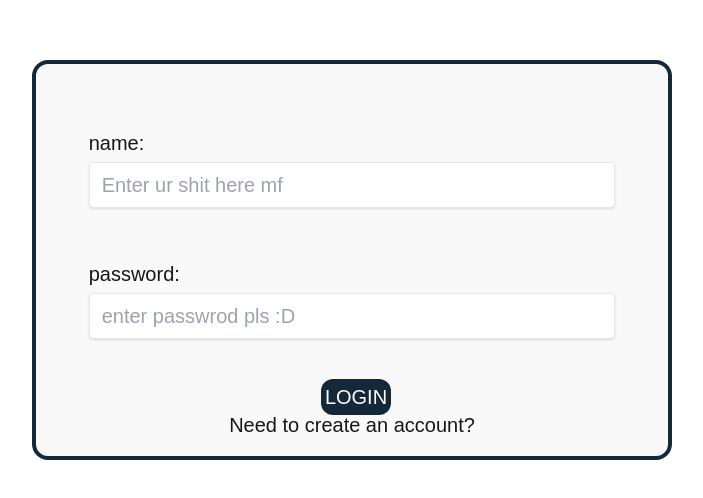
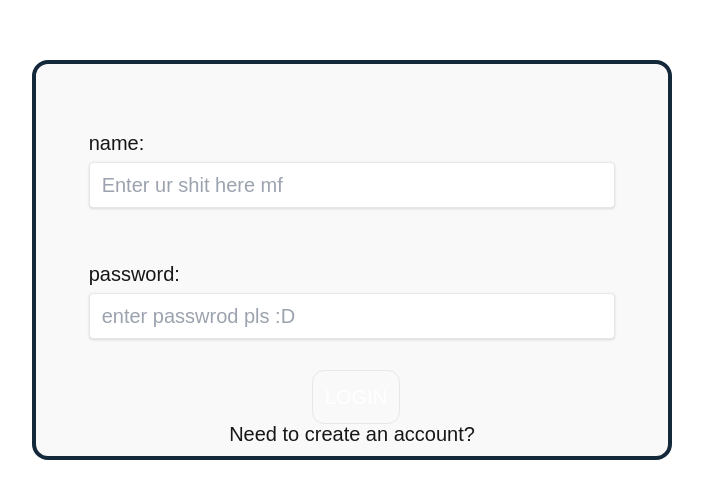
Before and after one commit to wu-jeffery/BetterVue, a Next.js app in the folder client/: page /login in a window 1280 px wide. Shown: the part 140-638 px from the top of the page, without its empty margins (288-991 px from the left). Built offline with nearby package versions, Linux system fonts and the light colour scheme.

Commit message:
worked on account stuff

```diff
--- a/client/src/pages/create_account.js
+++ b/client/src/pages/create_account.js
@@ -1,4 +1,14 @@
 import Link from "next/link";
+import React, { useState } from "react";
+
+const [email, setEmail] = useState();
+const [username, setUsername] = useState();
+const [password, setPassword] = useState();
+const [confirmPassword, setConfirmPassword] = useState();
+
+async function submit() {
+
+}
 
 export default function create_account() {
     return(
@@ -6,7 +16,7 @@ export default function create_account() {
             <div className="border rounded-md w-1/3 flex flex-col justify-items-center items-start space-y-5">
                 <div className="w-full p-4 pb-0">
                     <p>Email: </p>
-                    <input type="text" className="w-full rounded rounded-md bg-bgLight dark:bg-bgDark border p-2" placeholder="Enter email here"></input>
+                    <input type="text" className="w-full rounded rounded-md bg-bgLight dark:bg-bgDark border p-2" placeholder="Enter email here" onChange={() => {}}></input>
                 </div>
 
                 <div className="w-full px-4">
--- a/client/src/pages/login.js
+++ b/client/src/pages/login.js
@@ -16,6 +16,7 @@ export default function Login() {
             email: "blank"
         };
 
+        try {
             const res = await fetch("http://localhost:5000/users/login/", {
                 method: "POST",
                 body: JSON.stringify(userData),
@@ -24,8 +25,12 @@ export default function Login() {
                 },
             });
 
-        let result = await res.JSON;
-        console.log(result);
+            let result = await res.json();
+            localStorage.setItem("token", result.token);
+        } catch {
+            console.log("error");
+            return;
+        }
     }
 
     return (
@@ -48,7 +53,7 @@ export default function Login() {
             <div className={`absolute top-10/12 w-full h-1/12 flex flex-col items-center justify-center`}>
 
                 <div>
-                    <button className={`bg-header m-1 rounded-xl h-full w-full border-header text-textDark`} onClick={handleSubmit}>LOGIN</button>
+                    <button className={`border border-md p-2 m-1 rounded-xl h-full w-full text-textDark`} onClick={handleSubmit}>LOGIN</button>
                 </div>
                 <div>
                     <Link href="/create_account/">Need to create an account?</Link>
```
Also changed, not shown: client/src/pages/home.js (added). Lines whose indentation alone changed are shown as unchanged.
